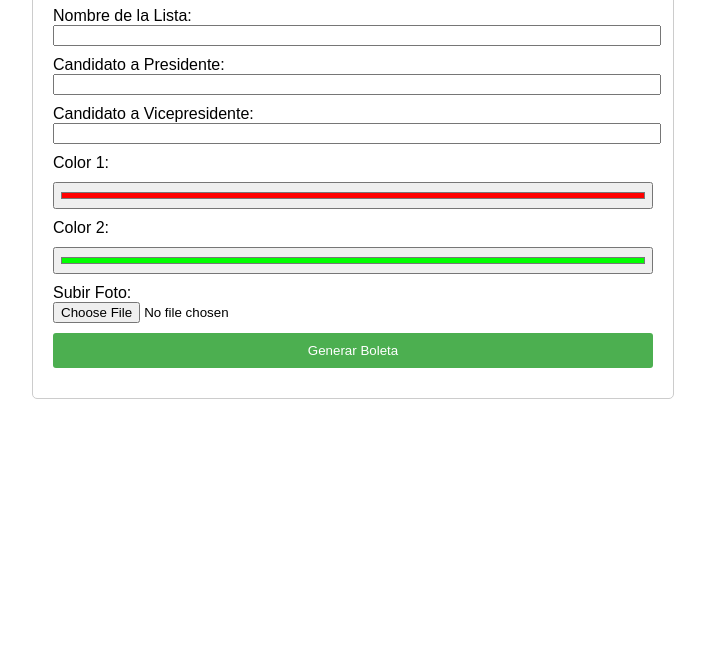
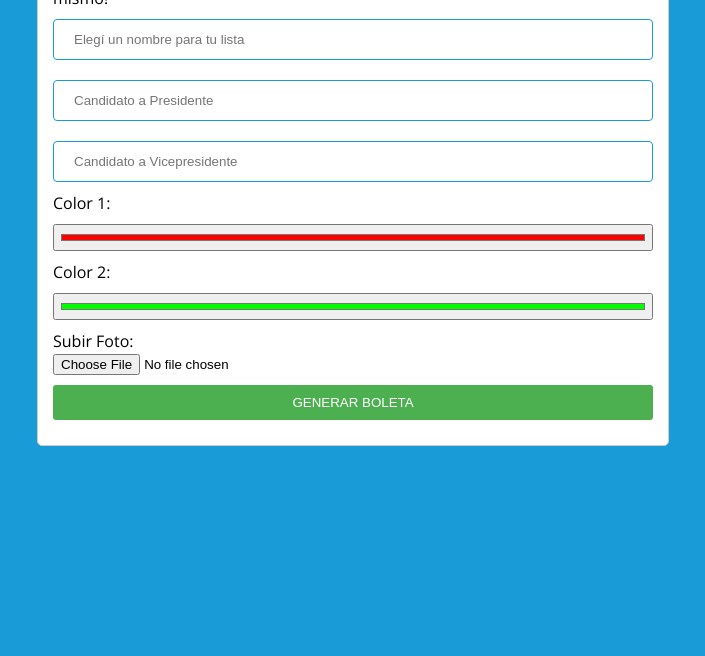
Before and after one commit to FedeAbancensITBA/votate, a plain HTML site: page index.html in a window 1280 px wide. Shown: the part 144-800 px from the top of the page, without its empty margins (287-992 px from the left). Drawn offline with nearby package versions, Linux system fonts and the light colour scheme.

Commit message:
mas facher

```diff
--- a/index.html
+++ b/index.html
@@ -4,20 +4,20 @@
     <meta charset="UTF-8">
     <meta name="viewport" content="width=device-width, initial-scale=1.0">
     <link rel="stylesheet" href="styles.css">
-    <title>Creador de Boletas Electorales</title>
+    <title>Votate!</title>
 </head>
 <body>
     <div class="container">
         <h1>Creador de Boletas Electorales</h1>
+        <p>Frente a dos opciones inviables, este domingo no te regalés. ¡Votate a vos mismo!</p>
         <form id="ballot-form">
-            <label for="list-name">Nombre de la Lista:</label>
-            <input type="text" id="list-name" required>
+            <input placeholder="Elegí un nombre para tu lista" type="text" id="list-name" required>
 
-            <label for="candidate1">Candidato a Presidente:</label>
-            <input type="text" id="candidate1" required>
 
-            <label for="candidate2">Candidato a Vicepresidente:</label>
-            <input type="text" id="candidate2" required>
+            <input placeholder="Candidato a Presidente" type="text" id="candidate1" required>
+
+
+            <input placeholder="Candidato a Vicepresidente" type="text" id="candidate2" required>
 
             <label for="color1">Color 1:</label>
             <input type="color" id="color1" value="#ff0000">
@@ -28,13 +28,13 @@
             <label for="image-upload">Subir Foto:</label>
             <input type="file" id="image-upload" accept="image/*" required>
 
-            <button type="button" onclick="generateBallot()">Generar Boleta</button>
+            <button type="button" onclick="generateBallot()">GENERAR BOLETA</button>
         </form>
         <div id="ballot-preview" class="hidden">
             <h2>Vista Previa:</h2>
             <div id="generated-ballot" class="centered-content"></div>
             <!-- ... (sin cambios en el HTML) ... -->
-            <button type="button" onclick="downloadBallot()">Descargar Boleta</button>
+            <button type="button" onclick="downloadBallot()">DESCARGAR BOLETA</button>
         </div>
     </div>
 
--- a/styles.css
+++ b/styles.css
@@ -1,14 +1,19 @@
+@import url('https://fonts.googleapis.com/css?family=Open+Sans');
+
+
 body {
-    font-family: Arial, sans-serif;
+    font-family: 'Open Sans', sans-serif;
     margin: 0; /* Eliminar el margen predeterminado del cuerpo del documento */
+    background-color: #199BD8;
 }
 
 .container {
     max-width: 600px;
     margin: 50px auto;
-    padding: 20px;
+    padding: 15px;
     border: 1px solid #ccc;
     border-radius: 5px;
+    background-color: white;
     position: relative; /* Asegurar que la posición sea relativa para que las barras estén posicionadas correctamente */
 }
 
@@ -28,6 +33,7 @@ body {
 }
 
 #generated-ballot {
+    font-family: Arial, sans-serif;
     border: 1px solid #ccc;
     padding: 0;
     margin: 0;
@@ -99,3 +105,30 @@ button {
     margin-bottom: 10px;
     width: 100%;
 }
+
+section input,
+section textarea {
+    display: block;
+    width: 100%;
+    box-sizing: border-box;
+    border: 1px solid #ddd;
+    outline: 0;
+    background-color: #F5F7FA;
+    padding: 10px;
+    margin-bottom: 10px;
+    letter-spacing: 1.4px;
+}
+
+input[type=text] {
+    width: 100%;
+    padding: 12px 20px;
+    margin: 10px 0;
+    box-sizing: border-box;
+    border: 1px solid #199BD8;
+    border-radius: 4px;
+    font-family: 'Ubuntu', sans-serif;
+}
+
+h1, h3, p {
+    margin: 0px;
+}
```
